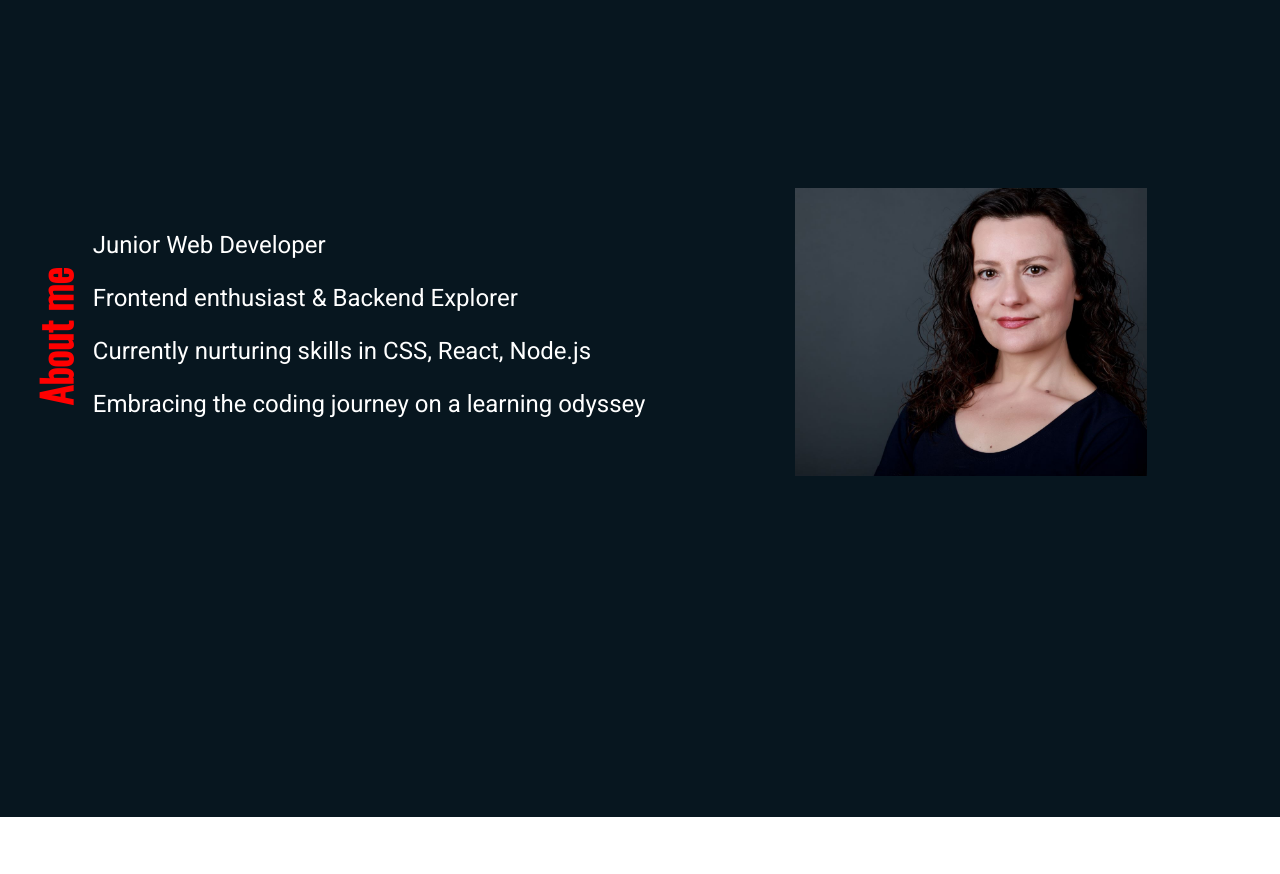
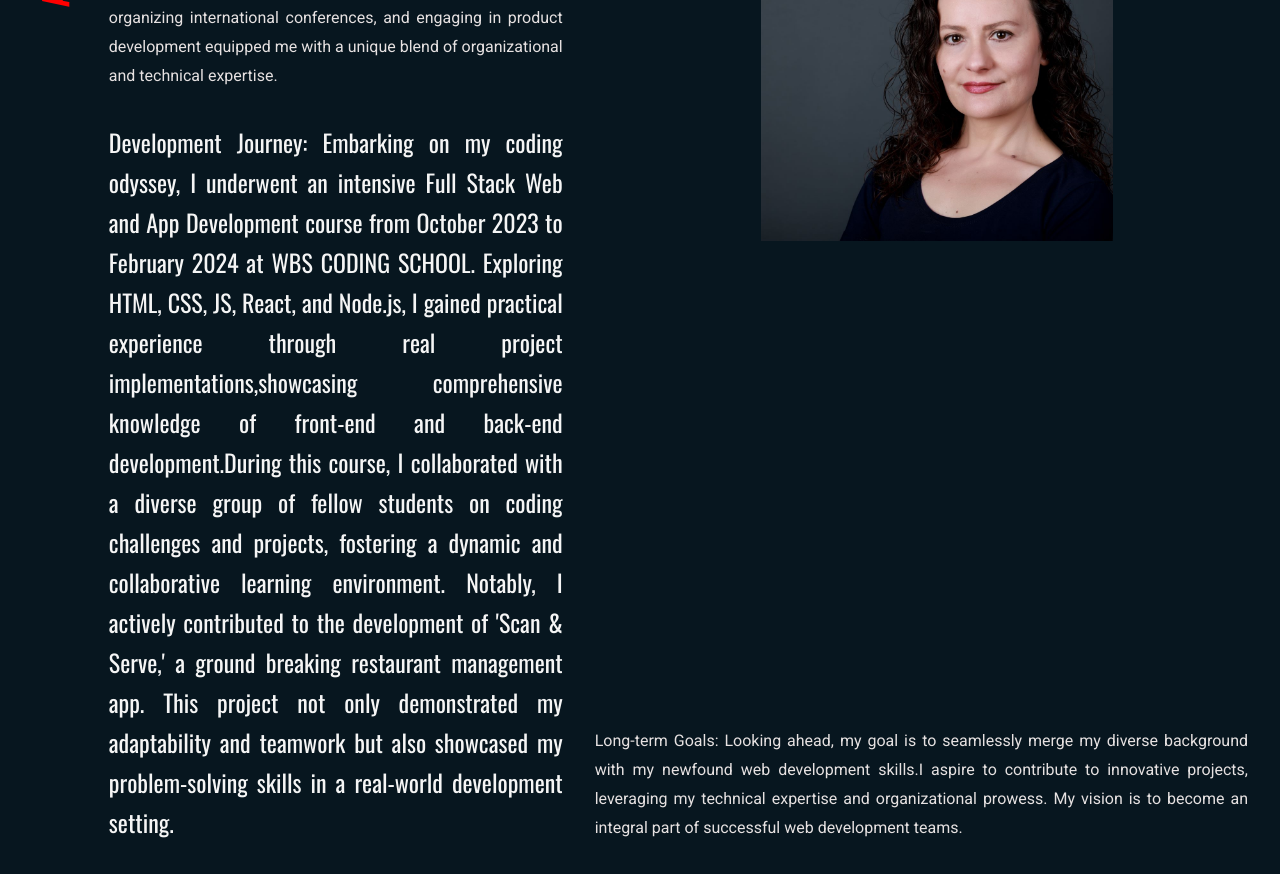
Before and after one commit to SabinaMB/portfolioSab, a React (Vite) app: page / in a window 1280 px wide. Shown: the part 1040-1914 px from the top of the page. Before the commit the page ends 1857 px from the top, so only its background shows below. Built offline with nearby package versions, Linux system fonts and the light colour scheme.

Commit message:
restyled the About me section

```diff
--- a/src/components/About/About.jsx
+++ b/src/components/About/About.jsx
@@ -9,29 +9,31 @@ export const About = () => {
   return (
     <section className={styles.container} id='about'>
 
-        <h2 className={styles.title}>
-         About me
-        </h2>
+        <div className={styles.title}>
+         <p className={styles.titleAbout}>About me</p>
+        </div>
 
-        <div className={styles.text}>
-            <p className={styles.paragraph}>
-            Junior Web Developer
+        <div className={styles.path}>
+            <p className={styles.path}>
+            As an avid Web Developer and Backend Explorer, my journey has been shaped by a rich background in Project Management, QualityAssurance, and Communication.
+            Coordinating the admission of foreign students, managing QA projects, organizing international conferences, and engaging in product development equipped me with a unique blend of organizational and technical expertise.
             </p>
-            <p className={styles.paragraph}>
-            Frontend enthusiast & Backend Explorer
+        </div>
+        <div className={styles.bootCamp}>
+            <p className={styles.bootCamp}>
+            Development Journey: Embarking on my coding odyssey, I underwent an intensive Full Stack Web and App Development course from October 2023 to February 2024 at WBS CODING SCHOOL.
+            Exploring HTML, CSS, JS, React, and Node.js, I gained practical experience through real project implementations,showcasing comprehensive knowledge of front-end and back-end development.During this course, I collaborated with a diverse group of fellow students on coding challenges and projects, fostering a dynamic and collaborative learning environment. Notably, I actively contributed to the development of 'Scan & Serve,' a ground breaking restaurant management app. This project not only demonstrated my adaptability and teamwork but also showcased my problem-solving skills in a real-world development setting.
             </p>
-            <p className={styles.paragraph}>
-           Currently nurturing skills in CSS, React, Node.js
-            </p>
-            <p className={styles.paragraph}>
-           Embracing the coding journey on a learning odyssey
-            </p>
+        </div>
+        <div className={styles.goals}>
+          <p className={styles.goals}>
+          Long-term Goals: Looking ahead, my goal is to seamlessly merge my diverse background with my newfound web development skills.I aspire to contribute to innovative projects, leveraging my technical expertise and organizational prowess. My vision is to become an integral part of successful web development teams.
+          </p>
         </div>
 
         <figure className={styles.image}>
         <img src={getImageUrl('imgSab.jpg')} alt="Sabina" className={styles.image}/>
         </figure>
-
     </section>
   )
 }
--- a/src/components/About/About.module.css
+++ b/src/components/About/About.module.css
@@ -1,47 +1,58 @@
 .container {
-    position: relative;
     display: grid;
-    align-items: center;
-    justify-content: center;
-    z-index: 1;
+    grid-gap: 2rem;
+     z-index: 1;
     padding: 2rem;
-    min-height: 60rem;
     background-color: var(--color-dark);
-    gap: 1rem;
-    grid-template-columns: auto auto 1fr;
+    grid-auto-flow: column;
+    grid-template-columns: min-content 1f 1f;
+    grid-template-rows: min-content 1fr min-content;
     grid-template-areas:
-        'title text image';
+        'title path image'
+        'title bootCamp image'
+        '. bootCamp goals';
+    min-height: 80vh;
+
 }
 
-.title {
-    display: flex;
-    flex-direction: column;
+.titleAbout {
     grid-area: title;
     margin:0.5rem;
-    font-size: clamp(1.5rem, 6vw, 2.5rem);
-    font-weight: 700;
+    font-size: clamp(1.2rem, 4vw, 2rem);
+    font-weight: 600;
     font-family: var(--font-oswald);
     color: var(--color-accent4);
     writing-mode: vertical-rl;
-    transform:scale(-1);
+    transform: rotate(180deg);
+}
+
+.path {
+    grid-area: path;
+    max-width: 100%;
+    max-height: 100%;
+    width: 100%;
+    height: 100%;
+    display: flex;
+    align-items: center;
+    justify-content: center;
+    text-align: justify;
+    color: var(--color-text2);
 }
 
 
-.text {
-    grid-area: text;
+.bootCamp {
+    grid-area: bootCamp;
+    font-size: clamp(0.8rem, 4vw, 1.5rem);
+    font-family: var(--font-oswald);
+    width: 100%;
+    height: 100%;
     display: flex;
-    flex-direction: column;
-    align-items: left;
-    font-size: clamp(0.8rem, 5vw, 1.5rem);
+    align-items: center;
+    justify-content: center;
+    text-align: justify;
+    line-height: clamp(2rem, 4vw, 2.5rem);
+    color: whitesmoke
 }
-
-.paragraph {
-    font-size: clamp(1rem, 5vw, 1.5rem);
-    font-weight: 500;
-    font-family: var(--font-roboto);
-    margin-bottom: 1.5rem;
-}
-
 
 .image {
     grid-area: image;
@@ -53,14 +64,28 @@
     margin: clamp(0.5rem, 5vw, 2rem);
 }
 
+.goals {
+    grid-area: goals;
+    width: 100%;
+    height: 100%;
+    display: flex;
+    align-items: center;
+    justify-content: center;
+    text-align: justify;
+    color: var(--color-text2);
 
-@media screen and (max-width: 700px) {
+}
+
+
+ @media screen and (max-width: 700px) {
     .container {
         grid-template-columns: 1fr;
         grid-template-areas:
             'title'
-            'text'
-            'image';
+            'path'
+            'image'
+            'bootCamp'
+            'goals';
         min-height: auto;
         line-height: 1.5rem;
     }
@@ -71,5 +96,6 @@
         text-orientation: sideways;
         transform: none;
         text-align: center;
-        margin: 0.2rem;}
+        margin: 0.2rem;
+    }
 }
--- a/src/components/Hero/Hero.jsx
+++ b/src/components/Hero/Hero.jsx
@@ -7,7 +7,7 @@ import lottie from 'lottie-web'
 
 export const Hero = () => {
 
-  const containerRef = useRef();
+  /* const containerRef = useRef();
   const aboutRef= useRef();
   let anim = null;
 
@@ -33,7 +33,7 @@ export const Hero = () => {
       }
       clearTimeout(timeoutId);
     };
-  }, []);
+  }, []); */
 
 const scrollToAbout = () => {
   const aboutSection = document.getElementById('about');
@@ -50,7 +50,7 @@ const scrollToAbout = () => {
          {/*  <p className={styles.paragraph}>Delighted to make your acquaintance</p> */}
           <button className={styles.aboutBtn} onClick={scrollToAbout}>Get to know me</button>
         </div>
-      <div ref={containerRef} className={styles.lottieContainer}></div>
+      {/*<div ref={containerRef} className={styles.lottieContainer}></div>*/}
     </section>
   )
 }
--- a/src/components/Hero/Hero.module.css
+++ b/src/components/Hero/Hero.module.css
@@ -27,13 +27,14 @@
     z-index: 1;
     color: white;
     background-color: transparent;
-    gap: 2rem;
+    gap: 1rem;
 }
 
 .title {
     font-size: clamp(1.5rem, 7vw, 2.5rem);
     font-weight: 700;
     font-family: var(--font-oswald);
+    margin-bottom: 2rem;
 }
 
 
@@ -53,6 +54,7 @@
     border-radius: 20px;
     cursor: pointer;
     margin: 0 auto;
+    margin-top: 2.5rem;
 }
 
 .aboutBtn:hover {
--- a/src/vars.css
+++ b/src/vars.css
@@ -1,5 +1,6 @@
 :root {
     --color-text:white;
+    --color-text2: rgb(230, 225, 225);
 
     --color-accent1: #fadd3b;
     --color-accent2: #00cdcd;
```
